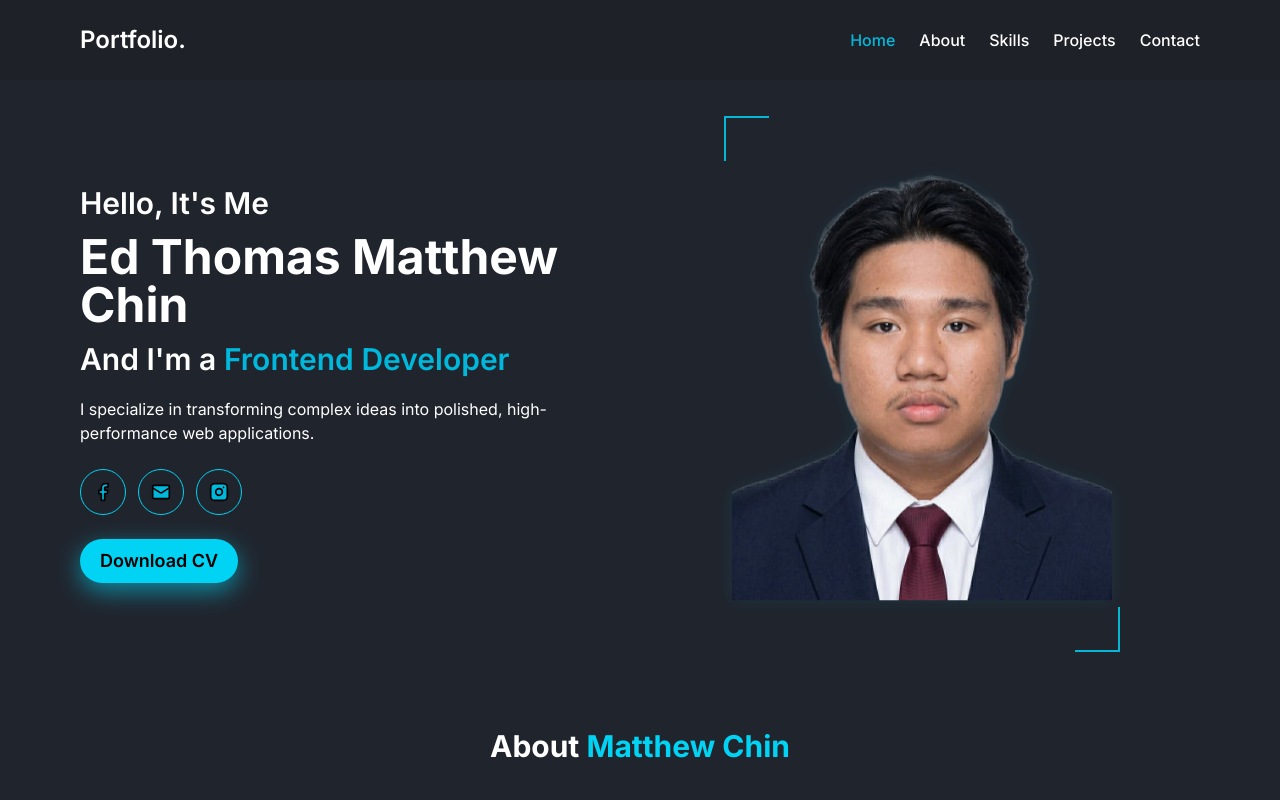
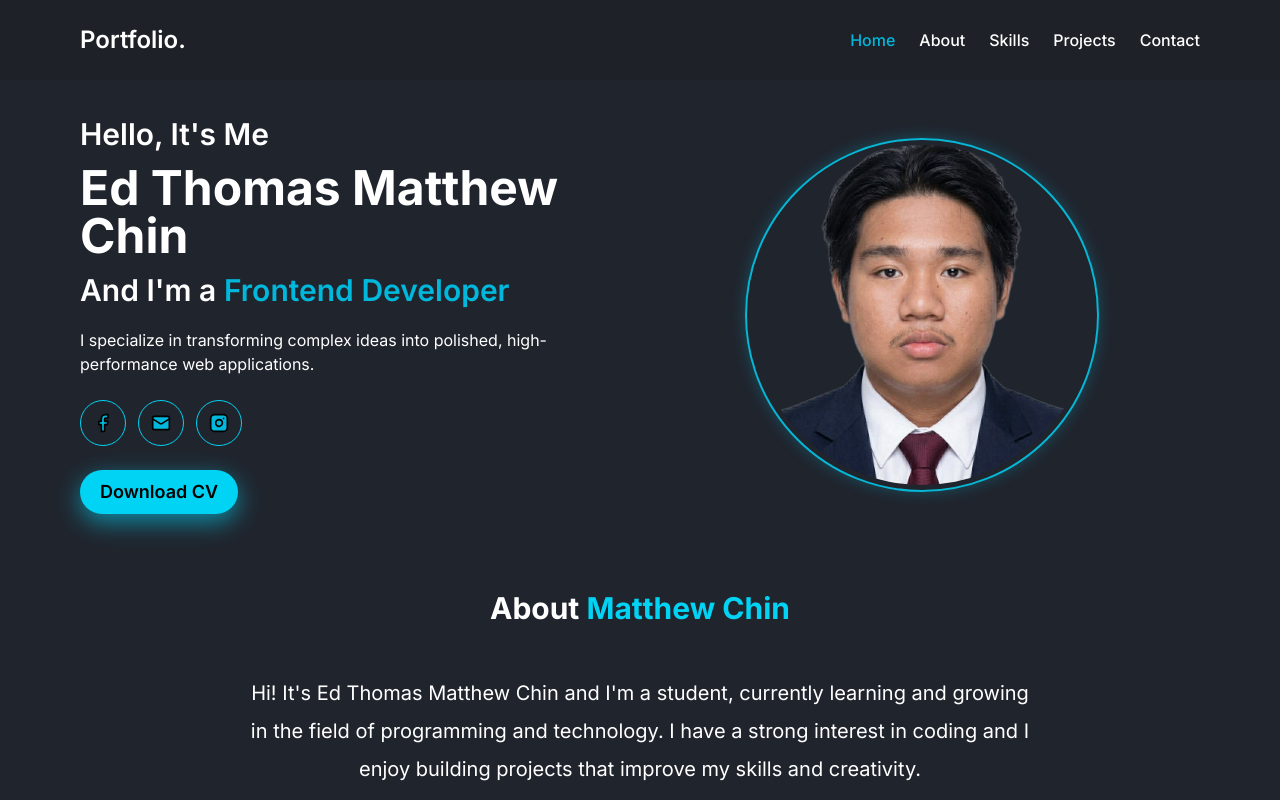
Before and after one commit to matthew17n/Portfolio, a React (Vite) app: page /#home in a window 1280 px wide. Shown: the top 800 px of the page. Built offline with nearby package versions, Linux system fonts and the light colour scheme.

Commit message:
Refactor hero photo styles and update photo frame
Removed animation for hero photo and adjusted styles for photo frame. Updated padding, border, and hover effects.

```diff
--- a/src/index.css
+++ b/src/index.css
@@ -129,65 +129,24 @@ body {
   animation: fadeSlideUp 0.8s ease-out 0.6s both;
 }
 
-.hero-photo {
-  animation: floatPhoto 4s ease-in-out infinite;
+.photo-frame {
+  display: inline-flex;
+  padding: 5px;
+  border: 2px solid #06b6d4;
+  border-radius: 50%;
+  overflow: hidden;
+  box-shadow: 0 0 15px rgba(6, 182, 212, 0.3);
+  transition: box-shadow 0.3s ease;
 }
 
-@keyframes floatPhoto {
-  0%, 100% {
-    transform: translateY(0);
-  }
-  50% {
-    transform: translateY(-10px);
-  }
-}
-
-@media (prefers-reduced-motion: reduce) {
-  .hero-photo {
-    animation: none;
-  }
-}
-
-.photo-frame {
-  position: relative;
-  display: inline-flex;
-  padding: 8px;
-}
-
-.photo-frame::before,
-.photo-frame::after {
-  content: "";
-  position: absolute;
-  width: 45px;
-  height: 45px;
-  border-color: #06b6d4;
-  border-style: solid;
-  pointer-events: none;
-}
-
-.photo-frame::before {
-  top: 0;
-  left: 0;
-  border-width: 2px 0 0 2px;
-}
-
-.photo-frame::after {
-  right: 0;
-  bottom: 0;
-  border-width: 0 2px 2px 0;
+.photo-frame:hover {
+  box-shadow: 0 0 25px rgba(6, 182, 212, 0.6);
 }
 
 .photo-frame .hero-photo {
   display: block;
-  border-radius: 0;
-  filter: drop-shadow(0 0 8px rgba(6, 182, 212, 0.12));
-  transition: filter 0.3s ease;
+  width: 340px;
+  height: 340px;
+  object-fit: cover;
+  border-radius: 50%;
 }
-
-.photo-frame:hover .hero-photo {
-  filter: drop-shadow(0 0 12px rgba(6, 182, 212, 0.3));
-}
-.photo-frame .hero-photo {
-  display: block;
-  border-radius: 14px;
-}
```
